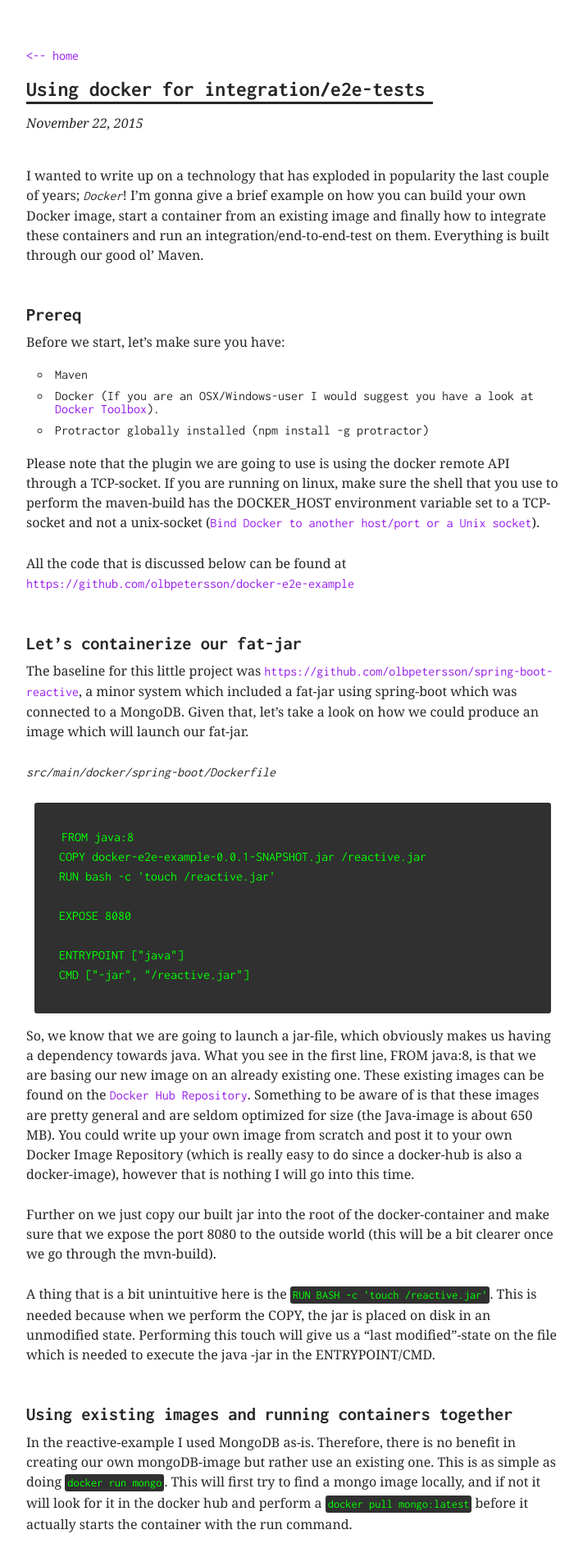
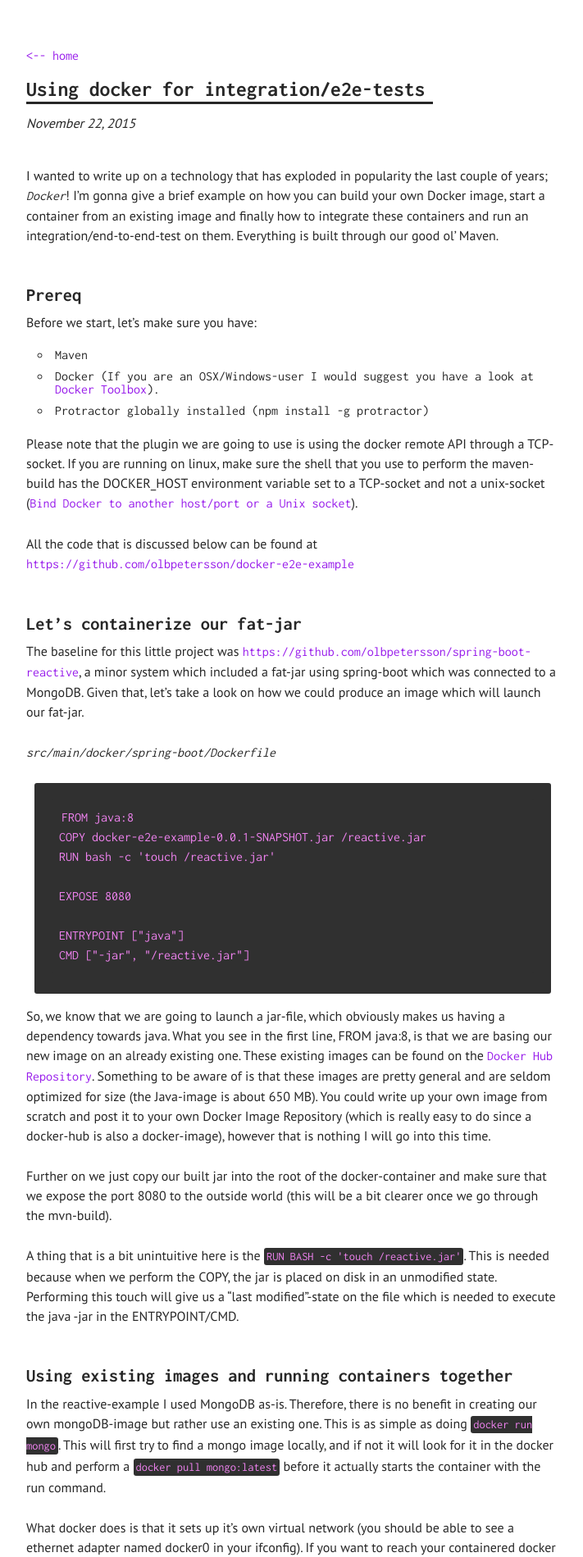
Before and after one commit to olbpetersson/olbpetersson.github.io, a Jekyll site: the page built from _posts/2015-11-22-docker-e2e.md, in a window 1280 px wide. Shown: the top 1899 px of the page at 82% size, without its empty margins (283-994 px from the left). Built offline with Jekyll 4.4.1, drawn with Linux system fonts in a browser that asks for light colours.

Commit message:
purple theme all over the place

```diff
--- a/_layouts/default.html
+++ b/_layouts/default.html
@@ -21,6 +21,7 @@
     <link rel="icon" href="/assets/img/favicon.ico">
     <link rel="stylesheet"
 href="https://fonts.googleapis.com/css?family=Inconsolata:400,700">
+    <link href="https://fonts.googleapis.com/css?family=PT+Sans" rel="stylesheet">
     <link rel="stylesheet" type="text/css" href="/assets/css/main.css">
 </head>
 
--- a/_sass/_config.scss
+++ b/_sass/_config.scss
@@ -5,7 +5,7 @@ $color-light-grey: #EEEEEE;
 $color-grey: #606060;
 $color-dark-grey: #303030;
 $color-link: #981ceb;
-$color-code: #00FF00;
+$color-code: #EE82EE;
 $color-hire-white: #FEFEFE;
 $color-hire-black: #272727;
 $color-hire-green: #B6EFD4;
--- a/assets/css/main.scss
+++ b/assets/css/main.scss
@@ -15,7 +15,7 @@ h1 {
 	margin-bottom: 5px;
 }
 p {
-	font-family: 'georgia';
+	font-family: 'PT Sans', sans-serif;
 	font-size: 1em;
 	line-height: 150%;
 }
```
